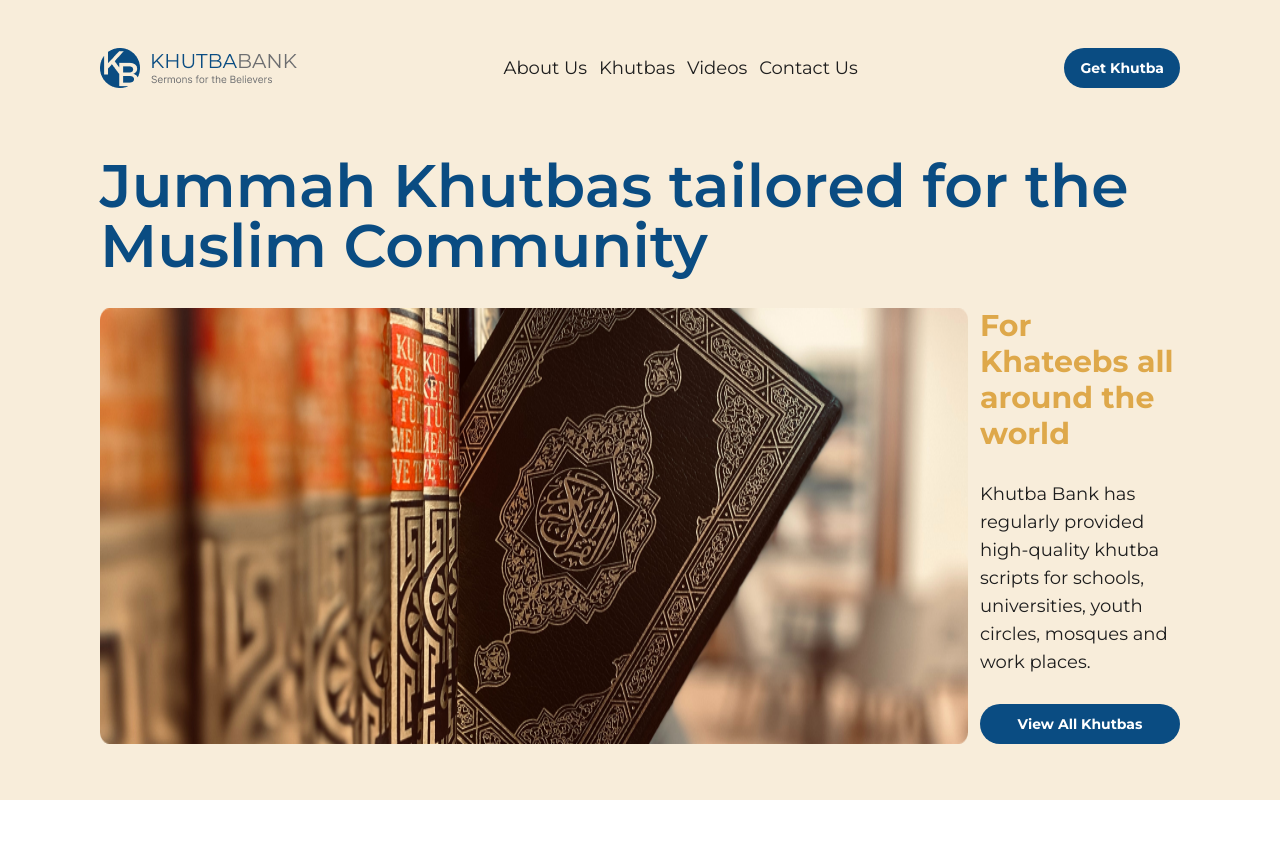
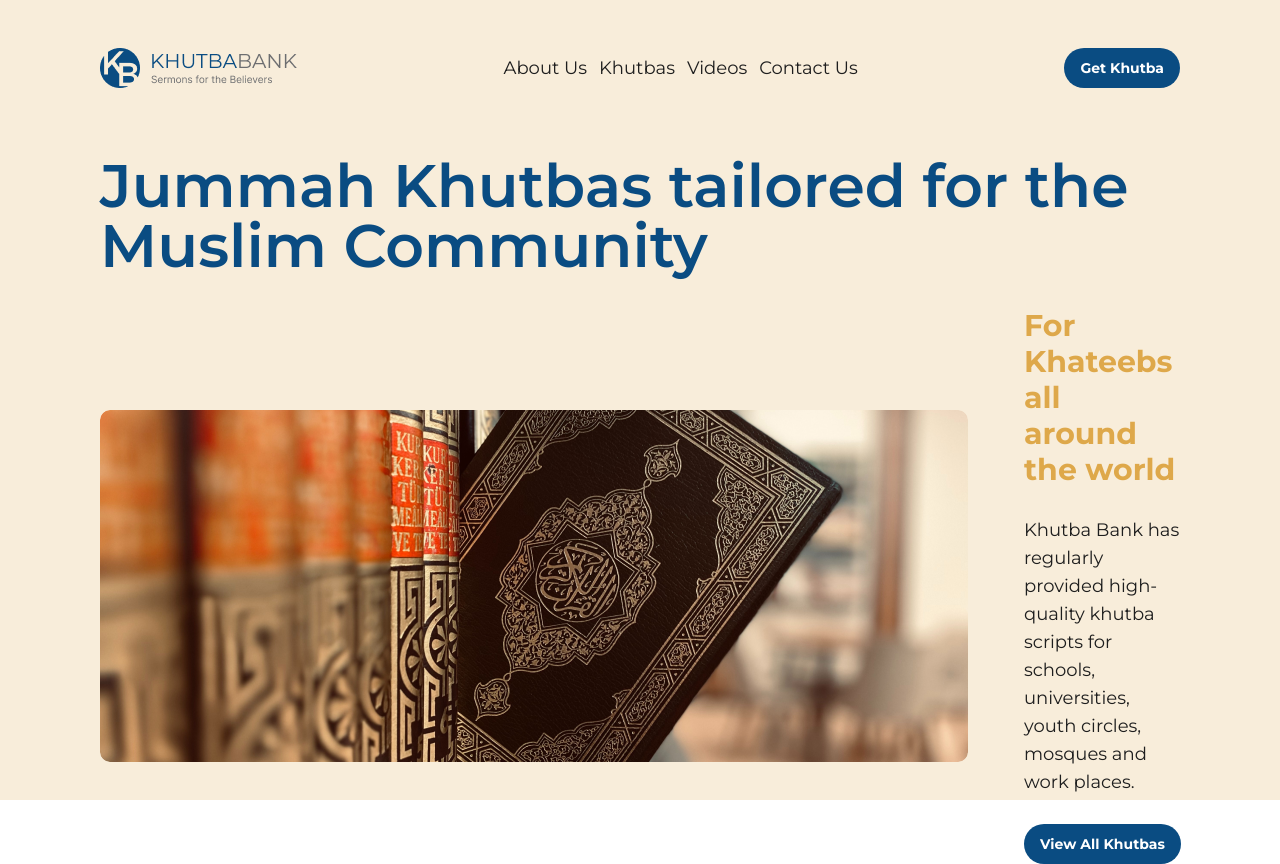
Before and after one commit to Khutbabank/khutbabank-v3, a Next.js app: page / in a window 1280 px wide. Before the commit the page ends 800 px from the top, so only its background shows below. Built offline with nearby package versions, Linux system fonts and the light colour scheme.

Commit message:
updated image in hero section

```diff
--- a/components/HeroSection/index.tsx
+++ b/components/HeroSection/index.tsx
@@ -11,11 +11,12 @@ const HeroSection = () => {
 				<h1 className='font-semibold text-6xl text-primary mt-5'>
 					Jummah Khutbas tailored for the Muslim Community
 				</h1>
-				<div className='flex justify-between gap-3 mt-8'>
+				<div className='flex justify-between items-center gap-14 mt-8'>
 					<Image
 						src='/hero/quran.png'
 						width={888}
 						height={352}
+						className='w-full max-h-[352px] object-cover rounded-normal'
 						alt='Quran'
 					/>
 					<div className='flex flex-col gap-7 justify-self-end md:max-w-[318px]'>
--- a/tailwind.config.ts
+++ b/tailwind.config.ts
@@ -35,6 +35,9 @@ const config = {
 				normal: '18px',
 				small: '15px',
 			},
+			borderRadius: {
+				normal: '10px',
+			},
 			keyframes: {
 				'accordion-down': {
 					from: { height: '0' },
```
